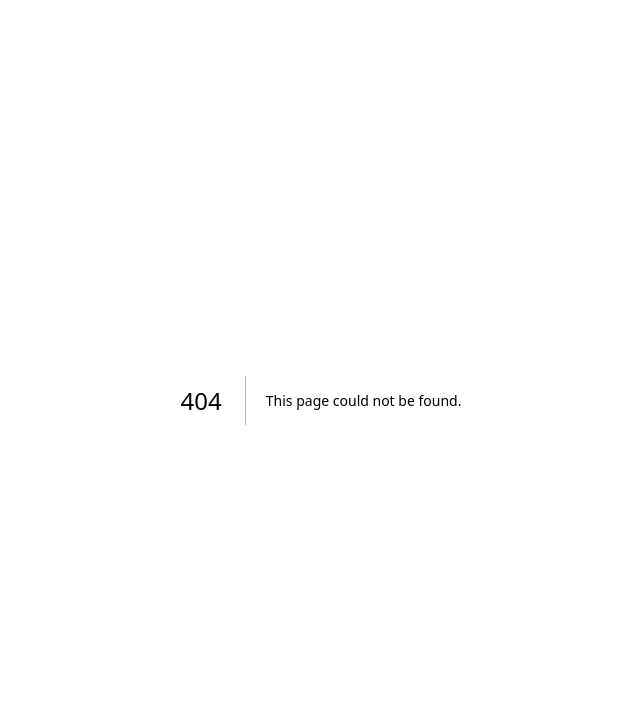
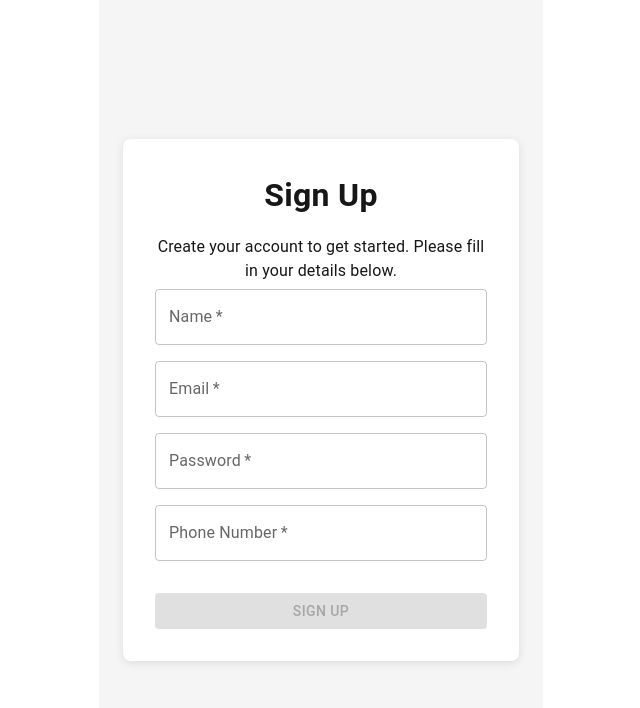
Before and after one commit to soham1968/Library-System, a Next.js app: page /signup in a window 1280 px wide. Before the commit this address had no page. Shown: the top 708 px of the page, without its empty margins (319-959 px from the left). Built offline with nearby package versions, Linux system fonts and the light colour scheme; no server answers.

Commit message:
Email Signup and Login with firebase done

```diff
--- /dev/null
+++ b/src/components/SignupPage.jsx
@@ -0,0 +1,36 @@
+// styles/SignUpPage.tsx
+import styled from "@emotion/styled";
+import { Button, TextField, Typography, Container, Box } from "@mui/material";
+
+export const PageContainer = styled(Container)`
+  display: flex;
+  flex-direction: column;
+  justify-content: center;
+  align-items: center;
+  height: 100vh;
+  background: #f5f5f5;
+`;
+
+export const SignUpBox = styled(Box)`
+  display: flex;
+  flex-direction: column;
+  align-items: center;
+  padding: 2rem;
+  background: #fff;
+  border-radius: 8px;
+  box-shadow: 0 2px 10px rgba(0, 0, 0, 0.1);
+`;
+
+export const Title = styled(Typography)`
+  margin-bottom: 1rem;
+  font-size: 2rem;
+  font-weight: bold;
+`;
+
+export const InputField = styled(TextField)`
+  margin-bottom: 1rem;
+`;
+
+export const StyledButton = styled(Button)`
+  margin-top: 1rem;
+`;
--- a/src/models/user.js
+++ b/src/models/user.js
@@ -2,7 +2,7 @@ import mongoose from "mongoose";
 const UserSchema = new mongoose.Schema(
   {
     firebaseUID: { type: String, required: true, unique: true },
-    name: { type: String, required: true },
+    name: { type: String },
     email: { type: String, required: true, unique: true },
     mobile: { type: String },
 
--- /dev/null
+++ b/src/pages/api/auth/index.js
@@ -0,0 +1,47 @@
+// pages/api/users/index.js
+
+import User from "@/models/user";
+import connectToDatabase from "@/utils/dbConnect";
+import validateToken from "@/utils/validateToken";
+
+export default async function handler(req, res) {
+  await connectToDatabase();
+
+  if (req.method === "POST") {
+    const { firebaseUID, name, email, mobile, token } = req.body;
+    console.log(req.body);
+    if (!firebaseUID || !email || !token) {
+      return res
+        .status(400)
+        .json({ message: "firebaseUID, name, token and email are required" });
+    }
+
+    try {
+      const decodedToken = await validateToken(token);
+      if (!decodedToken.uid || decodedToken.uid !== firebaseUID) {
+        return res.status(401).json({ message: "Authorization Failed" });
+      }
+      const user = await User.findOne({ firebaseUID: decodedToken.uid, email });
+      if (!user) {
+        const newUser = new User({
+          firebaseUID,
+          name,
+          email,
+          mobile,
+        });
+
+        await newUser.save();
+        return res.status(201).json(newUser);
+      }
+      return res.status(200).json(user);
+    } catch (error) {
+      console.log(error);
+      return res
+        .status(500)
+        .json({ message: "Error creating user", error: true });
+    }
+  } else {
+    res.setHeader("Allow", ["POST"]);
+    res.status(405).end(`Method ${req.method} Not Allowed`);
+  }
+}
--- /dev/null
+++ b/src/pages/signup.js
@@ -0,0 +1,132 @@
+// pages/signup.tsx
+import { useState } from "react";
+import {
+  InputField,
+  PageContainer,
+  SignUpBox,
+  StyledButton,
+  Title,
+} from "../components/SignUpPage";
+
+import { auth } from "@/utils/firebase";
+import { createUserWithEmailAndPassword } from "firebase/auth";
+import { Typography } from "@mui/material";
+
+const SignUpPage = () => {
+  const [name, setName] = useState("");
+  const [email, setEmail] = useState("");
+  const [password, setPassword] = useState("");
+  const [phoneNumber, setPhoneNumber] = useState("");
+  const [message, setMessage] = useState(""); // Success/Error message
+  const [isError, setIsError] = useState(false); // Message state
+  const isValid = name.length > 0 && email.length > 0 && password.length > 0;
+  const handleEmailSignUp = async (e) => {
+    e.preventDefault();
+    try {
+      const result = await createUserWithEmailAndPassword(
+        auth,
+        email,
+        password
+      );
+
+      const token = await result.user?.getIdToken();
+      const body = {
+        firebaseUID: result.user?.uid,
+        name,
+        email,
+        mobile: phoneNumber,
+        token,
+      };
+      const response = await fetch("/api/auth", {
+        method: "POST",
+        headers: {
+          Accept: "application/json",
+          "Content-Type": "application/json",
+        },
+        body: JSON.stringify(body),
+      });
+      const data = await response.json();
+
+      // Use the token as needed
+      console.log("Email sign-up successful:", data);
+      setMessage("Sign up successful! Welcome aboard.");
+      setIsError(false);
+    } catch (error) {
+      setMessage(
+        "Sign up failed. Please try again. If Already signed up Please log in."
+      );
+      setIsError(true);
+    }
+  };
+
+  return (
+    <PageContainer maxWidth="xs">
+      <SignUpBox>
+        <Title>Sign Up</Title>
+        <Typography variant="body1" align="center" gutterBottom>
+          Create your account to get started. Please fill in your details below.
+        </Typography>
+        <form onSubmit={handleEmailSignUp} style={{ width: "100%" }}>
+          <InputField
+            variant="outlined"
+            label="Name"
+            type="text"
+            fullWidth
+            required
+            value={name}
+            onChange={(e) => setName(e.target.value)}
+          />
+          <InputField
+            variant="outlined"
+            label="Email"
+            type="email"
+            fullWidth
+            required
+            value={email}
+            onChange={(e) => setEmail(e.target.value)}
+          />
+          <InputField
+            variant="outlined"
+            label="Password"
+            type="password"
+            fullWidth
+            required
+            value={password}
+            onChange={(e) => setPassword(e.target.value)}
+          />
+          <InputField
+            variant="outlined"
+            label="Phone Number"
+            type="tel"
+            fullWidth
+            required
+            value={phoneNumber}
+            onChange={(e) => setPhoneNumber(e.target.value)}
+          />
+          <StyledButton
+            type="submit"
+            variant="contained"
+            color="primary"
+            fullWidth
+            disabled={!isValid}
+          >
+            Sign up
+          </StyledButton>
+        </form>
+        {message && (
+          <Typography
+            variant="body2"
+            align="center"
+            color={isError ? "error" : "primary"}
+            gutterBottom
+            sx={{ marginTop: "1rem" }}
+          >
+            {message}
+          </Typography>
+        )}
+      </SignUpBox>
+    </PageContainer>
+  );
+};
+
+export default SignUpPage;
--- a/src/utils/dbConnect.js
+++ b/src/utils/dbConnect.js
@@ -1,7 +1,7 @@
 // lib/mongoConnect.ts
 import mongoose from "mongoose";
 
-const MONGODB_URI = process.env.MONGODB_URI;
+const MONGODB_URI = process.env.MONGODB_URL;
 
 if (!MONGODB_URI) {
   throw new Error(
--- a/src/utils/firebase.js
+++ b/src/utils/firebase.js
@@ -1,7 +1,7 @@
 // lib/firebase.ts
 
 import { EmailAuthProvider, getAuth, GoogleAuthProvider } from "firebase/auth";
-
+import { initializeApp, getApps } from "firebase/app";
 const firebaseConfig = {
   apiKey: process.env.NEXT_PUBLIC_FIREBASE_API_KEY,
   authDomain: process.env.NEXT_PUBLIC_FIREBASE_AUTH_DOMAIN,
```
Also changed, not shown: src/pages/login.js (+25 -9 lines), src/utils/validateToken.js (added, +18 -0 lines), src/components/LoginPage.jsx (renamed from src/styles/LoginPage.jsx).
